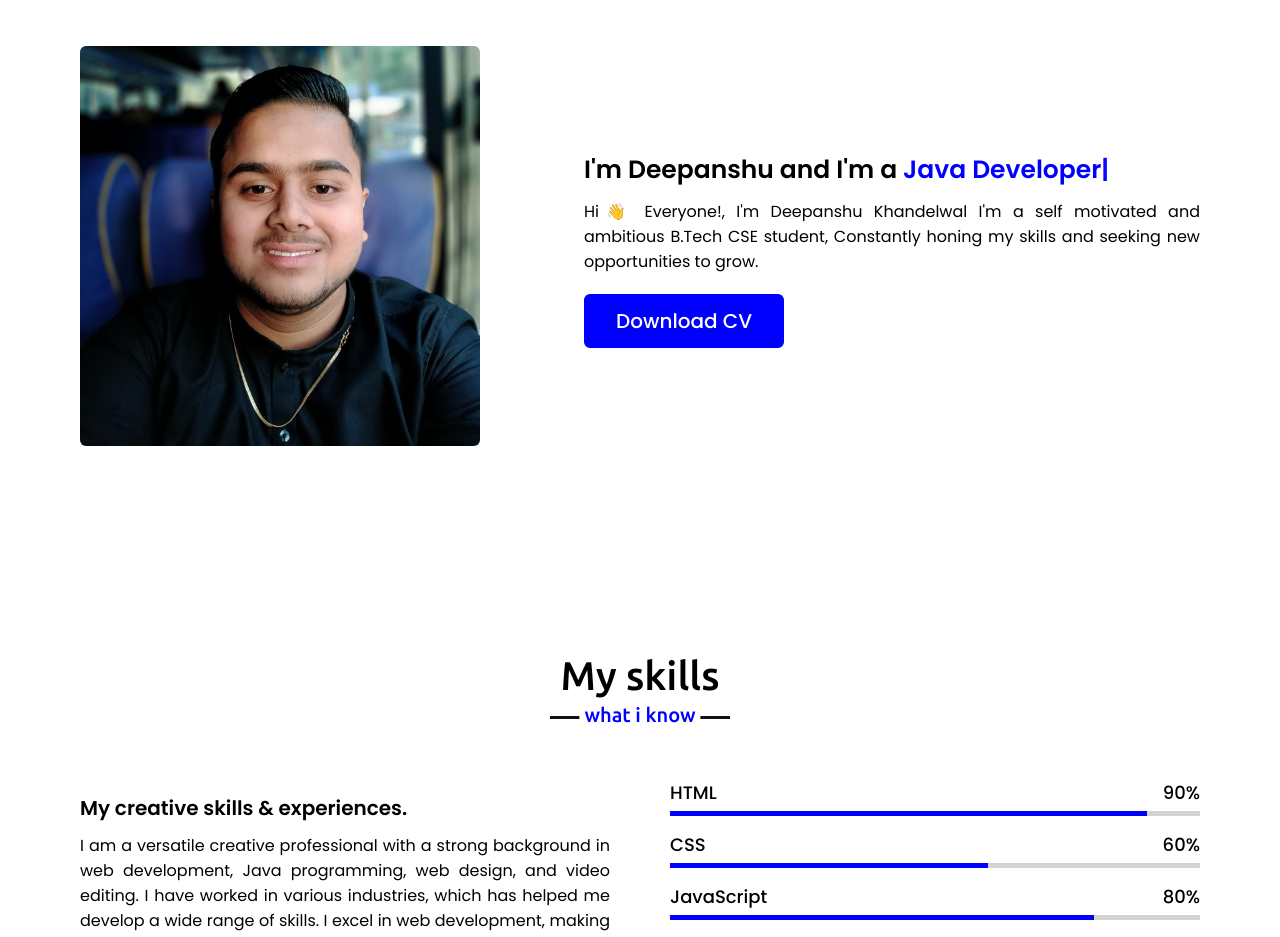
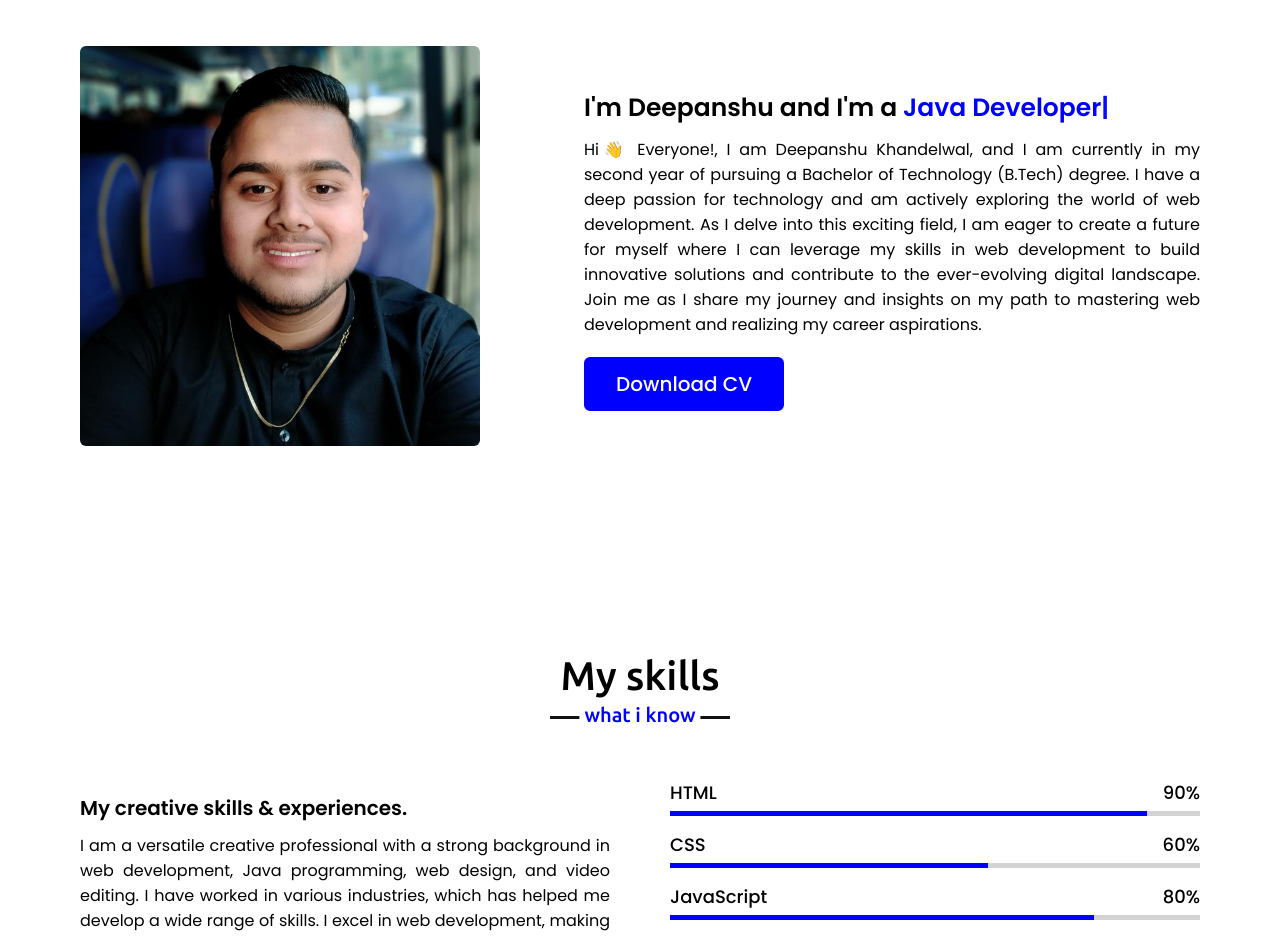
Before and after one commit to dkc2006/Portfolio-Website, a plain HTML site: page index.html in a window 1280 px wide. Shown: the part 980-1917 px from the top of the page. Drawn offline with nearby package versions, Linux system fonts and the light colour scheme.

Commit message:
Update about Section

```diff
--- a/index.html
+++ b/index.html
@@ -65,9 +65,15 @@
               I'm Deepanshu and I'm a <span class="typing-2"></span>
             </div>
             <p>
-              Hi👋 Everyone!, I'm Deepanshu Khandelwal I'm a self motivated and
-              ambitious B.Tech CSE student, Constantly honing my skills and
-              seeking new opportunities to grow.
+              Hi👋 Everyone!, I am Deepanshu Khandelwal, and I am currently in
+              my second year of pursuing a Bachelor of Technology (B.Tech)
+              degree. I have a deep passion for technology and am actively
+              exploring the world of web development. As I delve into this
+              exciting field, I am eager to create a future for myself where I
+              can leverage my skills in web development to build innovative
+              solutions and contribute to the ever-evolving digital landscape.
+              Join me as I share my journey and insights on my path to mastering
+              web development and realizing my career aspirations.
             </p>
             <a href="https://online.flippingbook.com/view/472835887/"
               >Download CV</a
```
